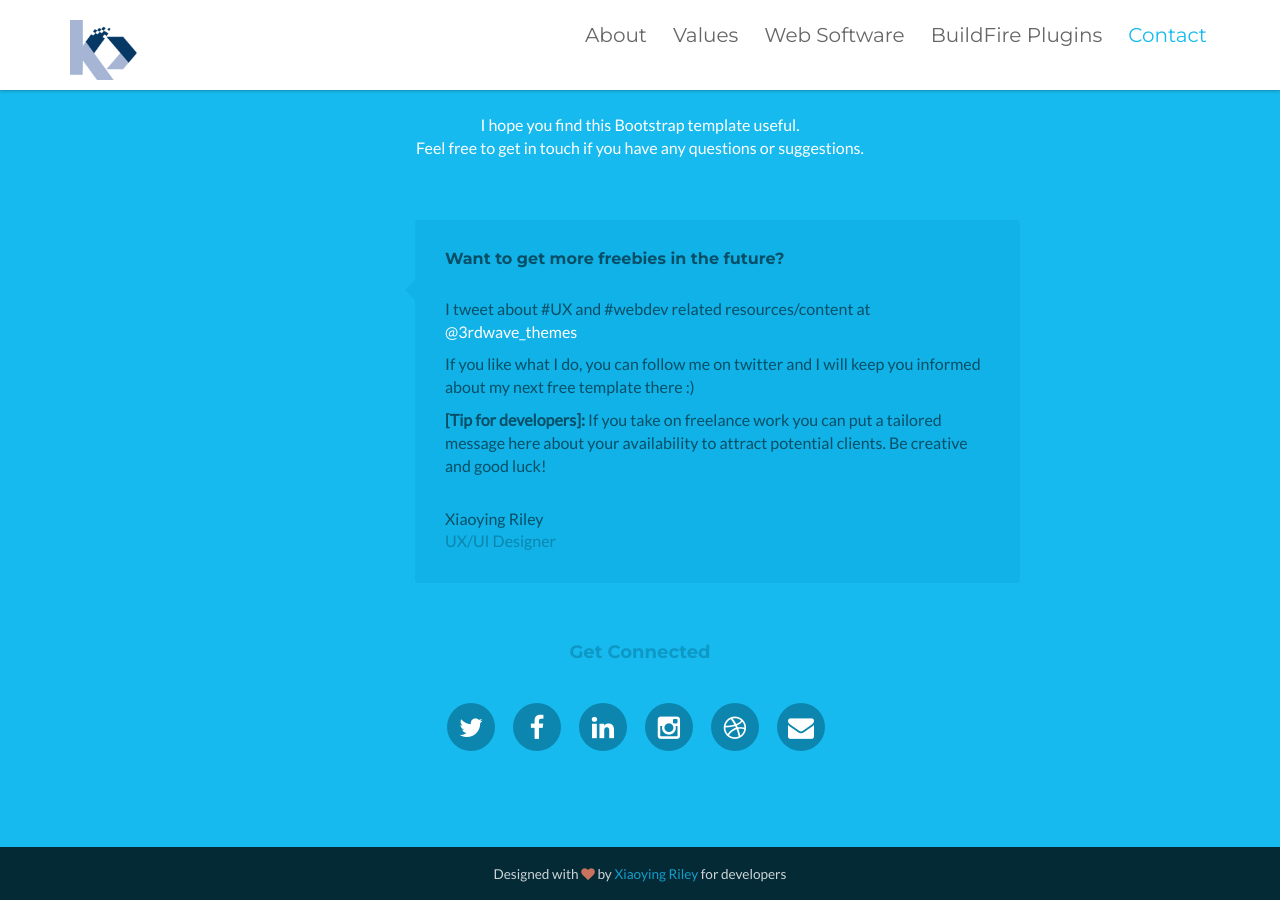
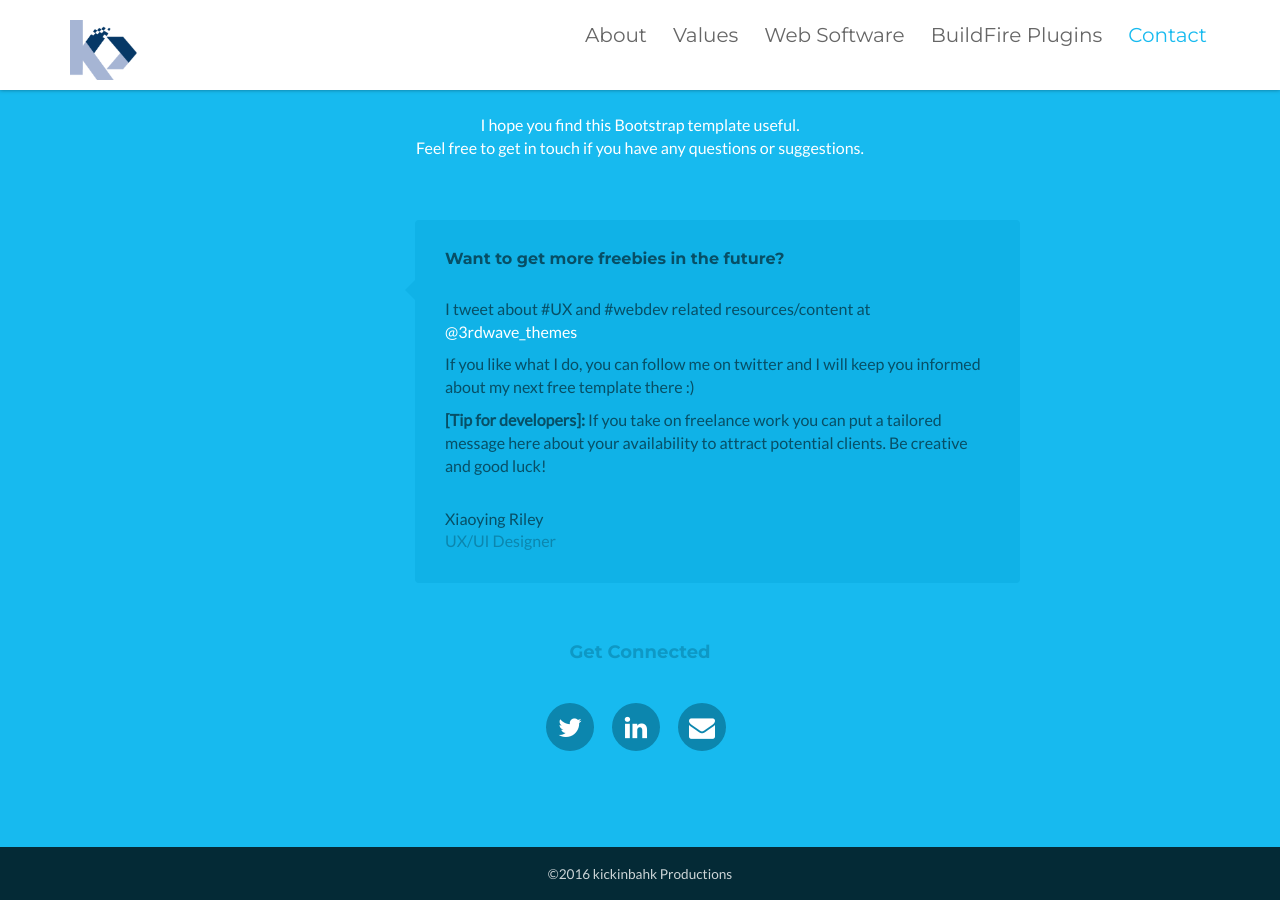
Before and after one commit to kickinbahkproductions/kickinbahkproductions-dev, a Jekyll site: the page built from index.html, in a window 1280 px wide and 900 px high, scrolled down 3083 px. Built offline with Jekyll 4.4.1, drawn with Linux system fonts in a browser that asks for light colours.

Commit message:
edit contact page

```diff
--- a/_includes/contact.html
+++ b/_includes/contact.html
@@ -5,7 +5,6 @@
       <h2 class="title  text-center">Contact</h2>
       <p class="intro  text-center">I hope you find this Bootstrap template useful. <br />Feel free to get in touch if you have any questions or suggestions.</p>
       <div class="author-message">
-
         <div class="speech-bubble">
           <h3 class="sub-title">Want to get more freebies in the future?</h3>
           <p>I tweet about #UX and #webdev related resources/content at <a href="https://twitter.com/3rdwave_themes" target="_blank">@3rdwave_themes</a>
@@ -22,12 +21,9 @@
       <div class="info text-center">
         <h4 class="sub-title">Get Connected</h4>
         <ul class="social-icons list-inline">
-                        <li><a href="https://twitter.com/3rdwave_themes" target="_blank"><i class="fa fa-twitter"></i></a></li>
-                        <li><a href="https://www.facebook.com/3rdwavethemes" target="_blank"><i class="fa fa-facebook"></i></a></li>
-                        <li><a href="https://www.linkedin.com/in/xiaoying"><i class="fa fa-linkedin"></i></a></li>
-                        <li><a href="http://instagram.com/xyriley"><i class="fa fa-instagram"></i></a></li>
-                        <li><a href="https://dribbble.com/Xiaoying"><i class="fa fa-dribbble"></i></a></li>
-                        <li class="last"><a href="mailto: hello@3rdwavemedia.com"><i class="fa fa-envelope"></i></a></li>
+          <li><a href="https://twitter.com/kickinbahk" target="_blank"><i class="fa fa-twitter"></i></a></li>
+          <li><a href="https://www.linkedin.com/in/josiahmory"><i class="fa fa-linkedin"></i></a></li>
+          <li class="last"><a href="mailto: kickinbahkproductions+site@gmail.com"><i class="fa fa-envelope"></i></a></li>
         </ul>
       </div><!--//info-->
     </div><!--//contact-inner-->
--- a/_includes/footer.html
+++ b/_includes/footer.html
@@ -1,7 +1,7 @@
     <!-- ******FOOTER****** -->
     <footer class="footer">
         <div class="container text-center">
-            <small class="copyright">Designed with <i class="fa fa-heart"></i> by <a href="http://themes.3rdwavemedia.com" target="_blank">Xiaoying Riley</a> for developers</small>
+            <small class="copyright">©2016 kickinbahk Productions<small>
         </div><!--//container-->
     </footer><!--//footer-->
 
```
Lines whose indentation alone changed are shown as unchanged.
